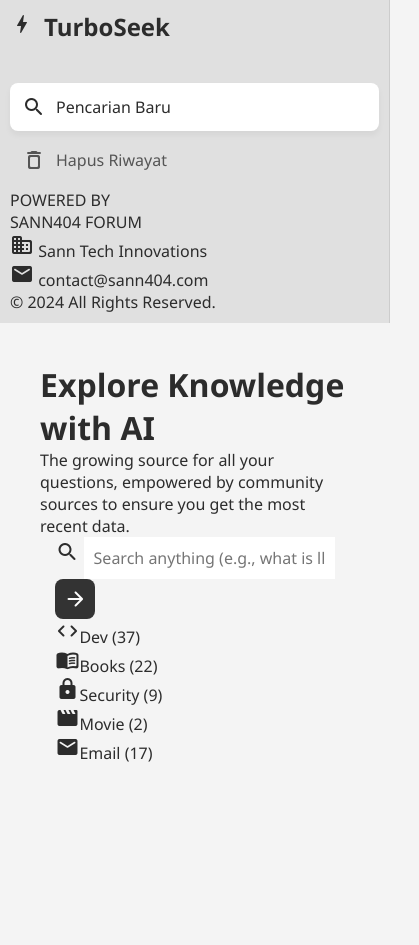
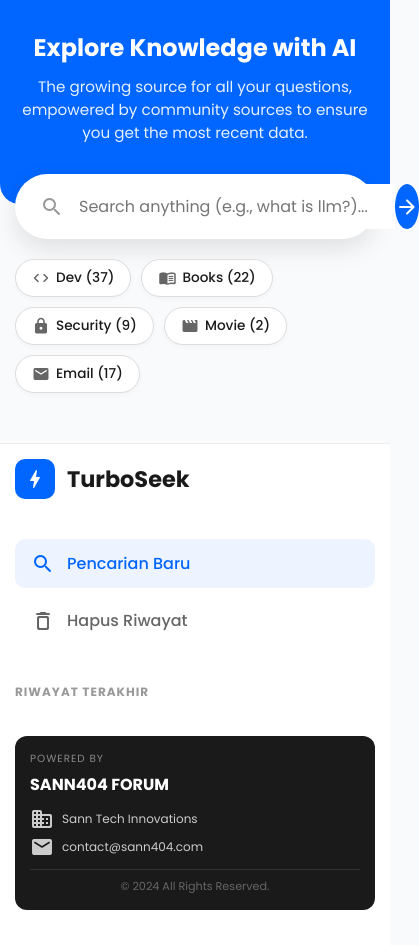
Before and after one commit to sanzzyproject/search-project, a website: page public/index.html in a window 390 px wide. Shown: the whole page, 419 px wide, since content can reach past the window. Before the commit the page ends 844 px from the top, so only its background shows below. Drawn offline with Linux system fonts and the light colour scheme.

Commit message:
Update style.css

```diff
--- a/public/style.css
+++ b/public/style.css
@@ -1,24 +1,24 @@
 :root {
-    --bg-color: #f4f4f4;        /* Putih Tua */
-    --sidebar-bg: #e0e0e0;      /* Abu-abu terang untuk sidebar */
-    --text-primary: #2c2c2c;    /* Abu-abu Tua Gelap */
-    --text-secondary: #555555;
-    --accent: #333333;          /* Aksen Abu-abu Tua */
+    --primary-blue: #0066FF; /* Biru cerah seperti referensi */
+    --primary-dark: #004ec2;
+    --bg-color: #F9FAFC;
     --white: #ffffff;
-    --border: #cccccc;
-    --shadow: 0 4px 6px rgba(0,0,0,0.05);
+    --text-main: #1a1a1a;
+    --text-muted: #666666;
+    --border-radius: 16px;
+    --shadow: 0 10px 30px rgba(0,0,0,0.08);
 }
 
 * {
     margin: 0;
     padding: 0;
     box-sizing: border-box;
-    font-family: 'Segoe UI', system-ui, -apple-system, sans-serif;
+    font-family: 'Poppins', sans-serif;
 }
 
 body {
     background-color: var(--bg-color);
-    color: var(--text-primary);
+    color: var(--text-main);
     height: 100vh;
     overflow: hidden;
 }
@@ -28,41 +28,58 @@ body {
     height: 100%;
 }
 
-/* Sidebar */
+/* --- SIDEBAR --- */
 .sidebar {
-    width: 260px;
-    background-color: var(--sidebar-bg);
-    border-right: 1px solid var(--border);
-    padding: 20px;
+    width: 280px;
+    background: var(--white);
+    border-right: 1px solid #eee;
+    padding: 25px;
     display: flex;
     flex-direction: column;
     flex-shrink: 0;
+    z-index: 10;
 }
 
 .brand {
     display: flex;
     align-items: center;
-    gap: 10px;
+    gap: 12px;
     margin-bottom: 40px;
-    color: var(--text-primary);
+}
+
+.brand-logo {
+    width: 40px;
+    height: 40px;
+    background: var(--primary-blue);
+    color: var(--white);
+    border-radius: 10px;
+    display: flex;
+    align-items: center;
+    justify-content: center;
+}
+
+.brand h2 {
+    font-size: 1.4rem;
+    font-weight: 700;
+    color: var(--text-main);
 }
 
 .menu a {
     display: flex;
     align-items: center;
-    gap: 10px;
-    padding: 12px;
+    gap: 12px;
+    padding: 12px 16px;
     text-decoration: none;
-    color: var(--text-secondary);
-    border-radius: 8px;
-    transition: 0.2s;
-    margin-bottom: 5px;
+    color: var(--text-muted);
+    border-radius: 10px;
+    margin-bottom: 8px;
+    font-weight: 500;
+    transition: 0.3s;
 }
 
 .menu a:hover, .menu a.active {
-    background-color: var(--white);
-    color: var(--text-primary);
-    box-shadow: var(--shadow);
+    background-color: #EEF4FF;
+    color: var(--primary-blue);
 }
 
 .history-section {
@@ -72,79 +89,146 @@ body {
 }
 
 .history-section h3 {
-    font-size: 0.8rem;
+    font-size: 0.75rem;
+    color: #999;
+    letter-spacing: 1px;
     text-transform: uppercase;
-    color: var(--text-secondary);
-    margin-bottom: 10px;
-    letter-spacing: 1px;
+    margin-bottom: 15px;
 }
 
-#history-list {
-    list-style: none;
-}
-
+#history-list { list-style: none; }
 #history-list li {
-    padding: 8px 10px;
+    padding: 8px 12px;
+    font-size: 0.9rem;
+    color: var(--text-main);
     cursor: pointer;
-    font-size: 0.9rem;
-    color: var(--text-secondary);
     border-radius: 6px;
     white-space: nowrap;
     overflow: hidden;
     text-overflow: ellipsis;
+    margin-bottom: 4px;
+}
+#history-list li:hover { background: #f4f4f4; }
+
+/* CREDIT SECTION (Professional) */
+.credit-box {
+    margin-top: 20px;
+    padding: 15px;
+    background: #1a1a1a;
+    border-radius: 12px;
+    color: #fff;
+    font-size: 0.8rem;
 }
 
-#history-list li:hover {
-    background-color: rgba(0,0,0,0.05);
+.credit-header {
+    font-size: 0.65rem;
+    color: #888;
+    margin-bottom: 5px;
+    letter-spacing: 1px;
 }
 
-/* Main Content */
+.credit-name {
+    font-weight: 700;
+    font-size: 1rem;
+    margin-bottom: 10px;
+    color: var(--white);
+}
+
+.credit-info p {
+    display: flex;
+    align-items: center;
+    gap: 8px;
+    margin-bottom: 4px;
+    color: #ccc;
+    font-size: 0.75rem;
+}
+
+.tiny-icon { font-size: 14px; }
+
+.credit-footer {
+    margin-top: 10px;
+    padding-top: 8px;
+    border-top: 1px solid #333;
+    color: #666;
+    font-size: 0.7rem;
+    text-align: center;
+}
+
+/* --- MAIN CONTENT --- */
 .main-content {
-    flex-grow: 1;
-    padding: 40px;
+    flex: 1;
+    position: relative;
     overflow-y: auto;
+    display: flex;
+    flex-direction: column;
+}
+
+/* Hero Section (Blue Header) */
+.hero-section {
+    background-color: var(--primary-blue);
+    padding: 40px 40px 80px 40px; /* Extra bottom padding for overlap */
+    color: var(--white);
+    text-align: center;
+}
+
+.hero-content h1 {
+    font-size: 2.2rem;
+    margin-bottom: 10px;
+}
+
+.hero-content p {
+    opacity: 0.9;
+    max-width: 600px;
+    margin: 0 auto;
+    font-size: 0.95rem;
+}
+
+/* Search Overlay */
+.search-overlay {
+    margin-top: -40px; /* Overlap effect */
+    padding: 0 40px;
     display: flex;
     flex-direction: column;
     align-items: center;
 }
 
-.search-container {
+.search-bar {
+    background: var(--white);
     width: 100%;
-    max-width: 800px;
-    text-align: center;
-    margin-bottom: 30px;
+    max-width: 700px;
+    padding: 8px;
+    border-radius: 50px; /* Pill Shape */
+    display: flex;
+    align-items: center;
+    box-shadow: 0 10px 25px rgba(0,0,0,0.1);
+    border: 2px solid transparent;
+    transition: 0.3s;
 }
 
-.search-container h1 {
-    margin-bottom: 20px;
-    color: var(--accent);
+.search-bar:focus-within {
+    border-color: var(--primary-blue);
 }
 
-.input-group {
-    display: flex;
-    background: var(--white);
-    padding: 10px;
-    border-radius: 12px;
-    box-shadow: var(--shadow);
-    border: 1px solid var(--border);
+.search-icon {
+    padding: 0 15px;
+    color: #999;
 }
 
-input {
+#question-input {
     flex: 1;
     border: none;
     outline: none;
     font-size: 1rem;
-    padding: 10px;
-    color: var(--text-primary);
+    padding: 10px 0;
 }
 
-button#submit-btn {
-    background: var(--accent);
+#submit-btn {
+    background: var(--primary-blue);
     color: var(--white);
     border: none;
-    border-radius: 8px;
-    width: 40px;
-    height: 40px;
+    width: 45px;
+    height: 45px;
+    border-radius: 50%;
     cursor: pointer;
     display: flex;
     align-items: center;
@@ -152,24 +236,50 @@ button#submit-btn {
     transition: 0.2s;
 }
 
-button#submit-btn:hover {
-    opacity: 0.9;
+#submit-btn:hover { background: var(--primary-dark); }
+
+/* Badges */
+.badges-container {
+    display: flex;
+    gap: 10px;
+    margin-top: 20px;
+    flex-wrap: wrap;
+    justify-content: center;
 }
 
-/* Results Area */
-#result-container {
-    width: 100%;
-    max-width: 800px;
-    padding-bottom: 50px;
+.badge {
+    background: var(--white);
+    border: 1px solid #ddd;
+    padding: 8px 16px;
+    border-radius: 20px;
+    font-size: 0.85rem;
+    font-weight: 500;
+    color: var(--text-main);
+    display: flex;
+    align-items: center;
+    gap: 6px;
+    cursor: default;
+    box-shadow: 0 2px 5px rgba(0,0,0,0.03);
 }
 
+.badge span { font-size: 18px; color: var(--text-muted); }
+
+/* Content Area */
+.content-area {
+    padding: 40px;
+    max-width: 900px;
+    width: 100%;
+    margin: 0 auto;
+}
+
+/* Result Cards */
 .result-card {
     background: var(--white);
+    border-radius: var(--border-radius);
     padding: 25px;
-    border-radius: 12px;
-    box-shadow: var(--shadow);
     margin-bottom: 20px;
-    border: 1px solid #eee;
+    box-shadow: 0 4px 15px rgba(0,0,0,0.05);
+    border: 1px solid #f0f0f0;
 }
 
 .card-header {
@@ -177,82 +287,107 @@ button#submit-btn:hover {
     align-items: center;
     gap: 10px;
     margin-bottom: 15px;
-    color: var(--accent);
-    border-bottom: 2px solid #f0f0f0;
-    padding-bottom: 10px;
+    padding-bottom: 15px;
+    border-bottom: 1px solid #f0f0f0;
 }
 
+.card-header h3 { font-size: 1.1rem; }
+
+.icon-blue { color: var(--primary-blue); }
+.icon-green { color: #2ecc71; }
+.icon-orange { color: #f39c12; }
+
 #answer-text {
-    line-height: 1.6;
-    white-space: pre-line; /* Menjaga line breaks dari response */
+    line-height: 1.7;
+    color: #333;
+    white-space: pre-line;
 }
 
-.meta-data-grid {
+.grid-2-col {
     display: grid;
     grid-template-columns: 1fr 1fr;
     gap: 20px;
 }
 
-/* Lists */
-.source-list, .similar-list {
-    list-style: none;
+.link-list, .similar-list { list-style: none; }
+.link-list li, .similar-list li { margin-bottom: 10px; }
+
+.link-list a {
+    color: var(--primary-blue);
+    text-decoration: none;
+    background: #EEF4FF;
+    padding: 8px 12px;
+    border-radius: 8px;
+    display: block;
+    font-size: 0.9rem;
+    transition: 0.2s;
 }
-
-.source-list li, .similar-list li {
-    margin-bottom: 10px;
-}
-
-.source-list a {
-    color: #4a6fa5;
-    text-decoration: none;
-    font-size: 0.9rem;
-    word-break: break-all;
-    display: block;
-    padding: 5px;
-    background: #f9f9f9;
-    border-radius: 4px;
-}
+.link-list a:hover { background: #dcebff; }
 
 .similar-list li {
-    padding: 8px;
+    padding: 10px;
     background: #f9f9f9;
-    border-radius: 4px;
+    border-radius: 8px;
     cursor: pointer;
     font-size: 0.9rem;
     transition: 0.2s;
 }
+.similar-list li:hover { background: #eee; }
 
-.similar-list li:hover {
-    background: #ececec;
+.hidden { display: none; }
+
+/* Spinner */
+.spinner {
+    width: 40px; height: 40px;
+    border: 4px solid #f3f3f3;
+    border-top: 4px solid var(--primary-blue);
+    border-radius: 50%;
+    animation: spin 1s linear infinite;
+    margin: 0 auto 15px auto;
 }
+@keyframes spin { 100% { transform: rotate(360deg); } }
+#loading { text-align: center; color: var(--text-muted); margin-top: 30px; }
 
-/* Utilities */
-.hidden { display: none !important; }
+/* --- RESPONSIVE MOBILE (ANDROID) --- */
+@media (max-width: 768px) {
+    .container { flex-direction: column; height: auto; overflow: visible; }
 
-/* Loading Spinner */
-.spinner {
-    border: 4px solid #f3f3f3;
-    border-top: 4px solid var(--accent);
-    border-radius: 50%;
-    width: 40px;
-    height: 40px;
-    animation: spin 1s linear infinite;
-    margin: 20px auto;
+    .sidebar {
+        width: 100%;
+        padding: 15px;
+        order: 2; /* Sidebar di bawah konten utama pada mobile */
+        border-right: none;
+        border-top: 1px solid #eee;
+    }
+
+    .main-content {
+        height: auto;
+        overflow: visible;
+        order: 1;
+    }
+
+    .hero-section {
+        padding: 30px 20px 60px 20px;
+        border-bottom-left-radius: 20px;
+        border-bottom-right-radius: 20px;
+    }
+
+    .hero-content h1 { font-size: 1.5rem; }
+
+    .search-overlay { padding: 0 15px; margin-top: -30px; }
+
+    .badges-container {
+        overflow-x: auto;
+        justify-content: flex-start;
+        width: 100%;
+        padding-bottom: 10px;
+        -webkit-overflow-scrolling: touch;
+    }
+
+    .badge { white-space: nowrap; }
+
+    .content-area { padding: 20px 15px; }
+    .grid-2-col { grid-template-columns: 1fr; }
+
+    .credit-box { margin-bottom: 20px; }
 }
-
-@keyframes spin {
-    0% { transform: rotate(0deg); }
-    100% { transform: rotate(360deg); }
-}
-
-#loading {
-    text-align: center;
-    color: var(--text-secondary);
-}
-
-@media (max-width: 768px) {
-    .container { flex-direction: column; }
-    .sidebar { width: 100%; height: auto; padding: 10px; }
-    .history-section { display: none; } /* Hide history on mobile for simplicity */
-    .meta-data-grid { grid-template-columns: 1fr; }
-}
```
